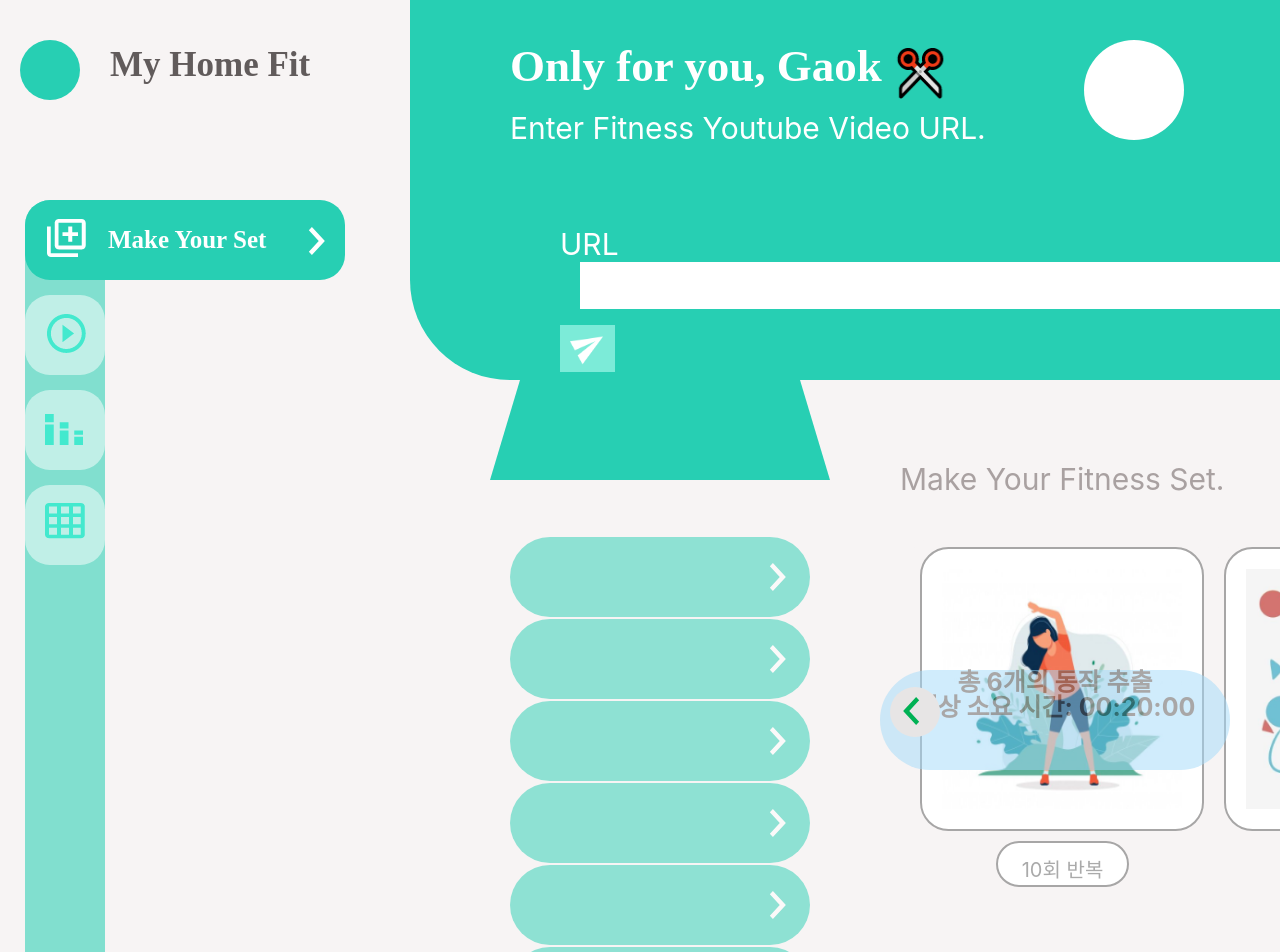
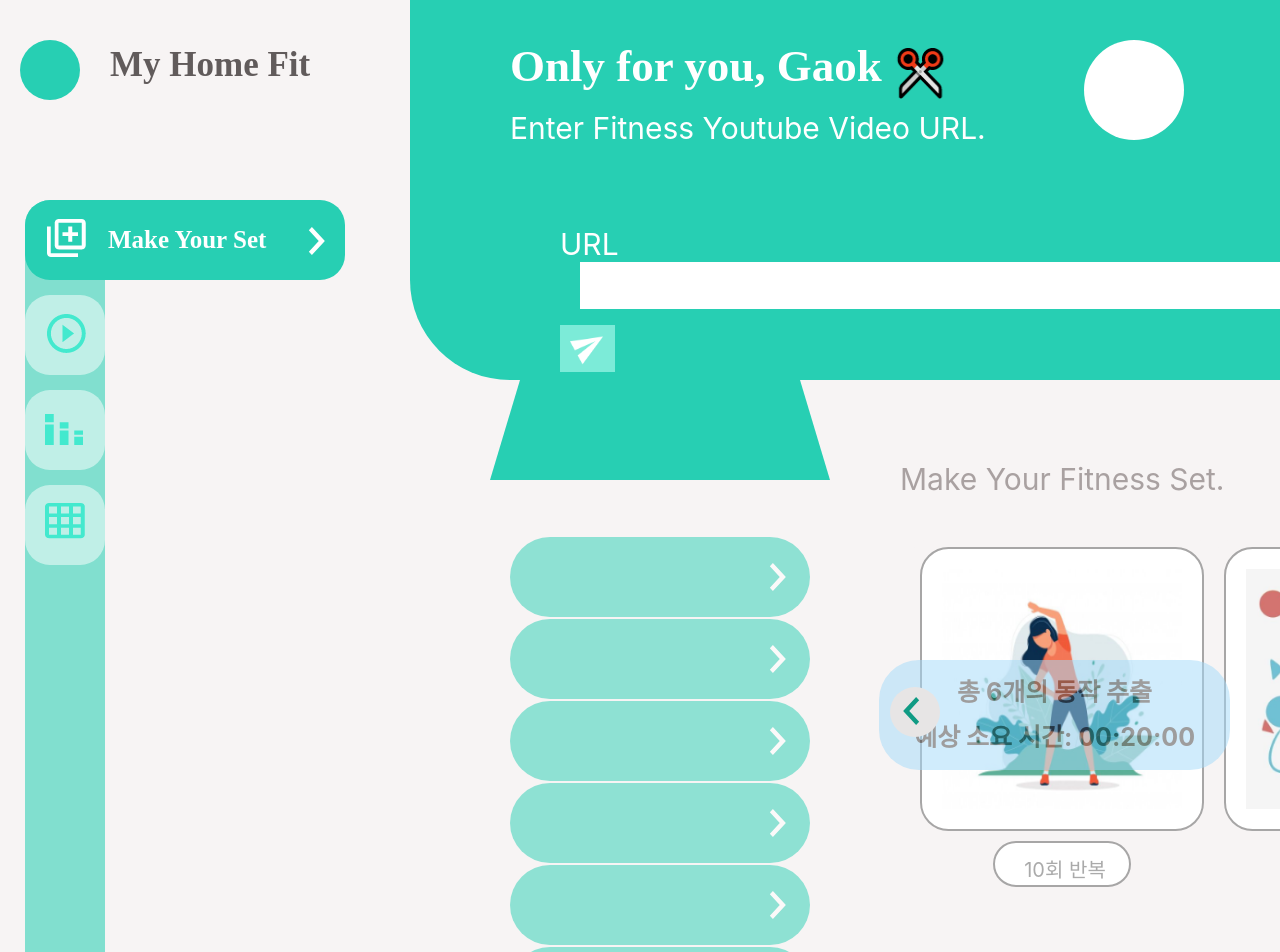
Before and after one commit to sungeuni0208/MyHomeFit, a React (Create React App) app: page /makeyourset in a window 1280 px wide. Shown: the top 952 px of the page. Built offline with nearby package versions, Linux system fonts and the light colour scheme; the HTML template or start-up script is replaced by a standard one.

Commit message:
fix: 소요시간 박스 가운데 정렬

```diff
--- a/src/css/MakeYourSet/MakeYourSet.css
+++ b/src/css/MakeYourSet/MakeYourSet.css
@@ -186,37 +186,28 @@
     width: 100px;
     height: 20px;
     margin: 10px auto;
-    padding: 11px 14px 11px 15px;
-    object-fit: contain;
+    padding: 11px 14px 11px 20px;
     border-radius: 30px;
     background-color: #ffffff;
     border: solid 2.5px #a7a6a6;
     text-align: center;
-
-}
-.list-text text{
     font-size: 20px;
     color: #aaaaaa;
 }
 .time-box{
-    width: 350px;
-    height: 100px;
-  /*  */
-    object-fit: contain;
     opacity: 0.51;
-    border-radius: 50px;
+    border-radius: 40px;
     position:fixed;
     right: 50px;
     bottom:30px;
     background-color: #a3daf9;
     text-align: center;
+    padding: 20px 35px 20px 35px;
 }
-.time-box text{
+.time-box div{
     font-size: 25px;
     line-height: 1em;
-    text-align: center;
-    color: #565454;
-    opacity: 1 !important;
+    color: #413f3f;
     font-weight: bolder;
 }
 .btn-left{
--- a/src/pages/MakeYourSet.js
+++ b/src/pages/MakeYourSet.js
@@ -76,7 +76,7 @@ const MakeYourSet = () => {
                     <li>
 
                         <div className="list-img"><img src={StretchImg}></img></div>
-                        <div className="list-text"><text>10회 반복</text></div>
+                        <div className="list-text">10회 반복</div>
 
                     </li>
                     <li>
@@ -100,8 +100,8 @@ const MakeYourSet = () => {
                 <div className="btn-right"><img src={RightBtn}></img></div>
                 </div>
             <div className="time-box">
-                <text>총 6개의 동작 추출</text><br/>
-                <text>예상 소요 시간: 00:20:00</text>
+                <div>총 6개의 동작 추출</div><br/>
+                <div>예상 소요 시간: 00:20:00</div>
             </div>
         </div>
     );
```
Also changed, not shown: src/images/menu_left.png.
